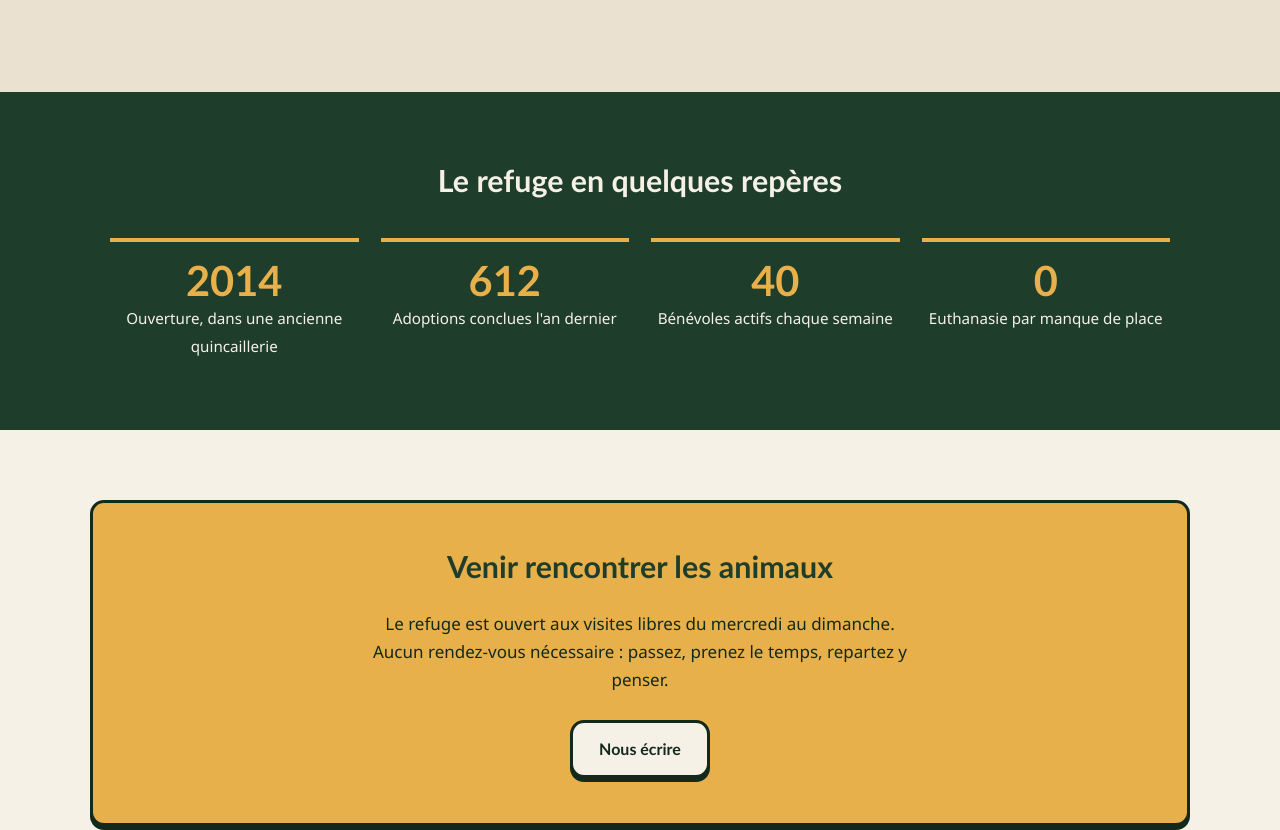
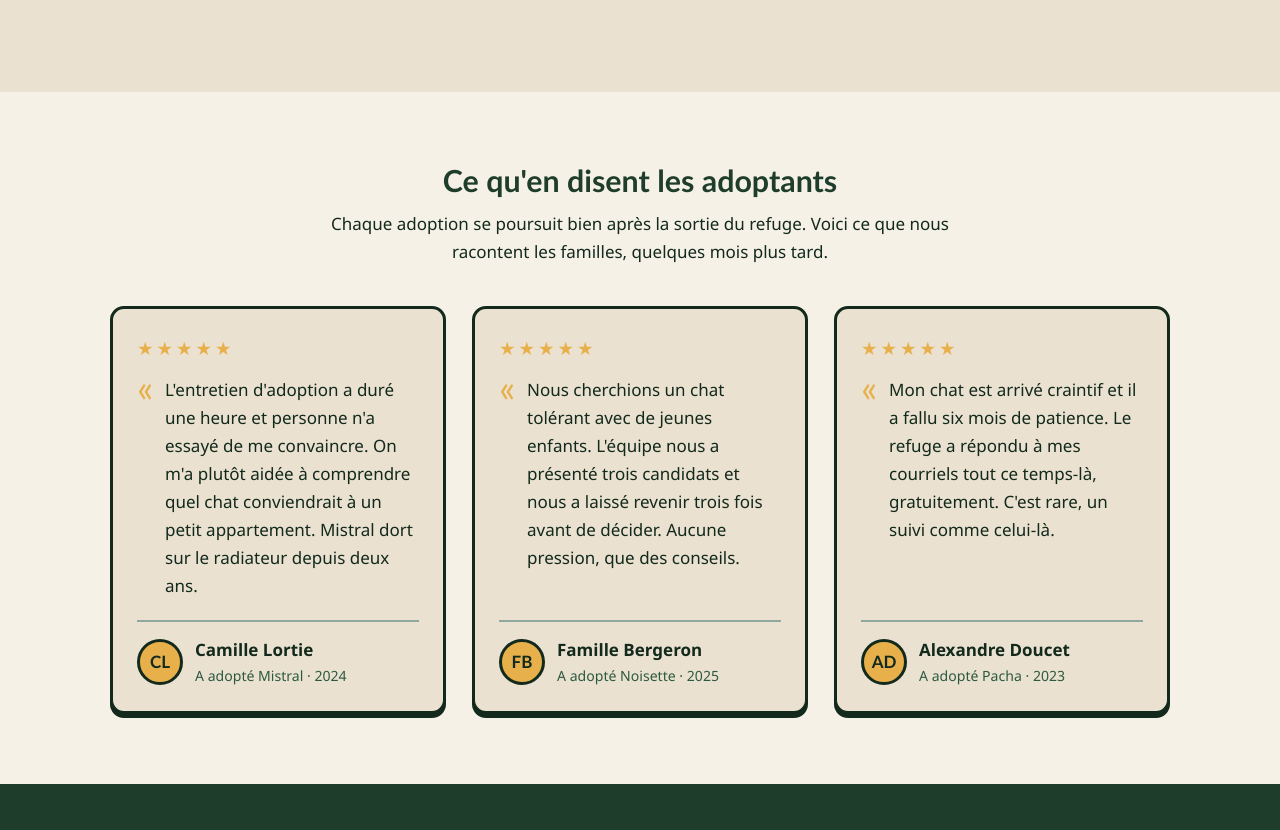
Before and after one commit to mouadm0uad/Projet-Site-Vitrine, a website: page public/index.html in a window 1280 px wide. Shown: the part 1557-2387 px from the top of the page. Drawn offline with Linux system fonts and the light colour scheme; no server answers.

Commit message:
Add Reviews section

```diff
--- a/public/css/style.css
+++ b/public/css/style.css
@@ -488,6 +488,83 @@ textarea:focus-visible {
 
 
 /* ---------------------------------------------------------
+   5c. TEMOIGNAGES DES ADOPTANTS
+   --------------------------------------------------------- */
+.grille-temoignages {
+  display: grid;
+  grid-template-columns: repeat(3, 1fr);
+  gap: 26px;
+}
+
+/* Flex en colonne : la citation s'étire pour que les blocs
+   « auteur » restent alignés d'une carte à l'autre. */
+.carte-temoignage {
+  display: flex;
+  flex-direction: column;
+  background-color: var(--sable-fonce);
+  border: 3px solid var(--encre);
+  border-radius: var(--rayon);
+  box-shadow: var(--ombre);
+  padding: 24px;
+}
+
+.carte-temoignage__note {
+  margin: 0 0 12px 0;
+  color: var(--ocre);
+  font-size: 1.15rem;
+  letter-spacing: 3px;
+}
+
+.carte-temoignage__citation {
+  flex-grow: 1;
+  position: relative;
+  margin: 0 0 20px 0;
+  padding-left: 28px;
+}
+
+/* Le guillemet ouvrant est décoratif : il n'est pas dans le HTML */
+.carte-temoignage__citation::before {
+  content: "«";
+  position: absolute;
+  left: 0;
+  top: -8px;
+  font-family: var(--police-titre);
+  font-size: 2.4rem;
+  line-height: 1;
+  color: var(--ocre);
+}
+
+.carte-temoignage__auteur {
+  display: flex;
+  align-items: center;
+  gap: 12px;
+  border-top: 2px solid var(--sauge);
+  padding-top: 14px;
+}
+
+/* Pastille d'initiales, à la place d'une photo d'adoptant */
+.carte-temoignage__initiales {
+  flex: 0 0 auto;
+  display: flex;
+  align-items: center;
+  justify-content: center;
+  width: 46px;
+  height: 46px;
+  border: 3px solid var(--encre);
+  border-radius: 50%;
+  background-color: var(--ocre);
+  font-family: var(--police-titre);
+  font-weight: bold;
+}
+
+.carte-temoignage__detail {
+  display: block;
+  font-size: 0.88rem;
+  color: var(--foret-clair);
+}
+
+
+/* ---------------------------------------------------------
    6. PAGE ADOPTION
    --------------------------------------------------------- */
 .grille-cours {
@@ -847,6 +924,7 @@ textarea:focus-visible {
   .grille-infos,
   .grille-equipe,
   .grille-galerie,
+  .grille-temoignages,
   .deux-colonnes,
   .bloc-contact,
   .pied-page__contenu {
--- a/public/index.html
+++ b/public/index.html
@@ -128,7 +128,72 @@
       </div>
     </section>
 
-    <!-- ===== SECTION 4 : LE REFUGE EN CHIFFRES ===== -->
+    <!-- ===== SECTION 4 : TEMOIGNAGES DES ADOPTANTS ===== -->
+    <section class="section">
+      <div class="conteneur">
+        <h2 class="section__titre">Ce qu'en disent les adoptants</h2>
+        <p class="section__intro">
+          Chaque adoption se poursuit bien après la sortie du refuge.
+          Voici ce que nous racontent les familles, quelques mois plus tard.
+        </p>
+
+        <div class="grille-temoignages">
+
+          <article class="carte-temoignage">
+            <p class="carte-temoignage__note" aria-label="Note de 5 sur 5">★★★★★</p>
+            <blockquote class="carte-temoignage__citation">
+              L'entretien d'adoption a duré une heure et personne n'a essayé
+              de me convaincre. On m'a plutôt aidée à comprendre quel chat
+              conviendrait à un petit appartement. Mistral dort sur le
+              radiateur depuis deux ans.
+            </blockquote>
+            <footer class="carte-temoignage__auteur">
+              <span class="carte-temoignage__initiales" aria-hidden="true">CL</span>
+              <span>
+                <strong>Camille Lortie</strong>
+                <span class="carte-temoignage__detail">A adopté Mistral · 2024</span>
+              </span>
+            </footer>
+          </article>
+
+          <article class="carte-temoignage">
+            <p class="carte-temoignage__note" aria-label="Note de 5 sur 5">★★★★★</p>
+            <blockquote class="carte-temoignage__citation">
+              Nous cherchions un chat tolérant avec de jeunes enfants.
+              L'équipe nous a présenté trois candidats et nous a laissé
+              revenir trois fois avant de décider. Aucune pression, que
+              des conseils.
+            </blockquote>
+            <footer class="carte-temoignage__auteur">
+              <span class="carte-temoignage__initiales" aria-hidden="true">FB</span>
+              <span>
+                <strong>Famille Bergeron</strong>
+                <span class="carte-temoignage__detail">A adopté Noisette · 2025</span>
+              </span>
+            </footer>
+          </article>
+
+          <article class="carte-temoignage">
+            <p class="carte-temoignage__note" aria-label="Note de 4 sur 5">★★★★★</p>
+            <blockquote class="carte-temoignage__citation">
+              Mon chat est arrivé craintif et il a fallu six mois de
+              patience. Le refuge a répondu à mes courriels tout ce
+              temps-là, gratuitement. C'est rare, un suivi comme celui-là.
+            </blockquote>
+            <footer class="carte-temoignage__auteur">
+              <span class="carte-temoignage__initiales" aria-hidden="true">AD</span>
+              <span>
+                <strong>Alexandre Doucet</strong>
+                <span class="carte-temoignage__detail">A adopté Pacha · 2023</span>
+              </span>
+            </footer>
+          </article>
+
+        </div>
+      </div>
+    </section>
+
+    <!-- ===== SECTION 5 : LE REFUGE EN CHIFFRES ===== -->
     <section class="section section--fonce">
       <div class="conteneur">
         <h2 class="section__titre">Le refuge en quelques repères</h2>
@@ -153,7 +218,7 @@
       </div>
     </section>
 
-    <!-- ===== SECTION 5 : APPEL A L'ACTION ===== -->
+    <!-- ===== SECTION 6 : APPEL A L'ACTION ===== -->
     <section class="section appel">
       <div class="conteneur appel__contenu">
         <h2>Venir rencontrer les animaux</h2>
```
